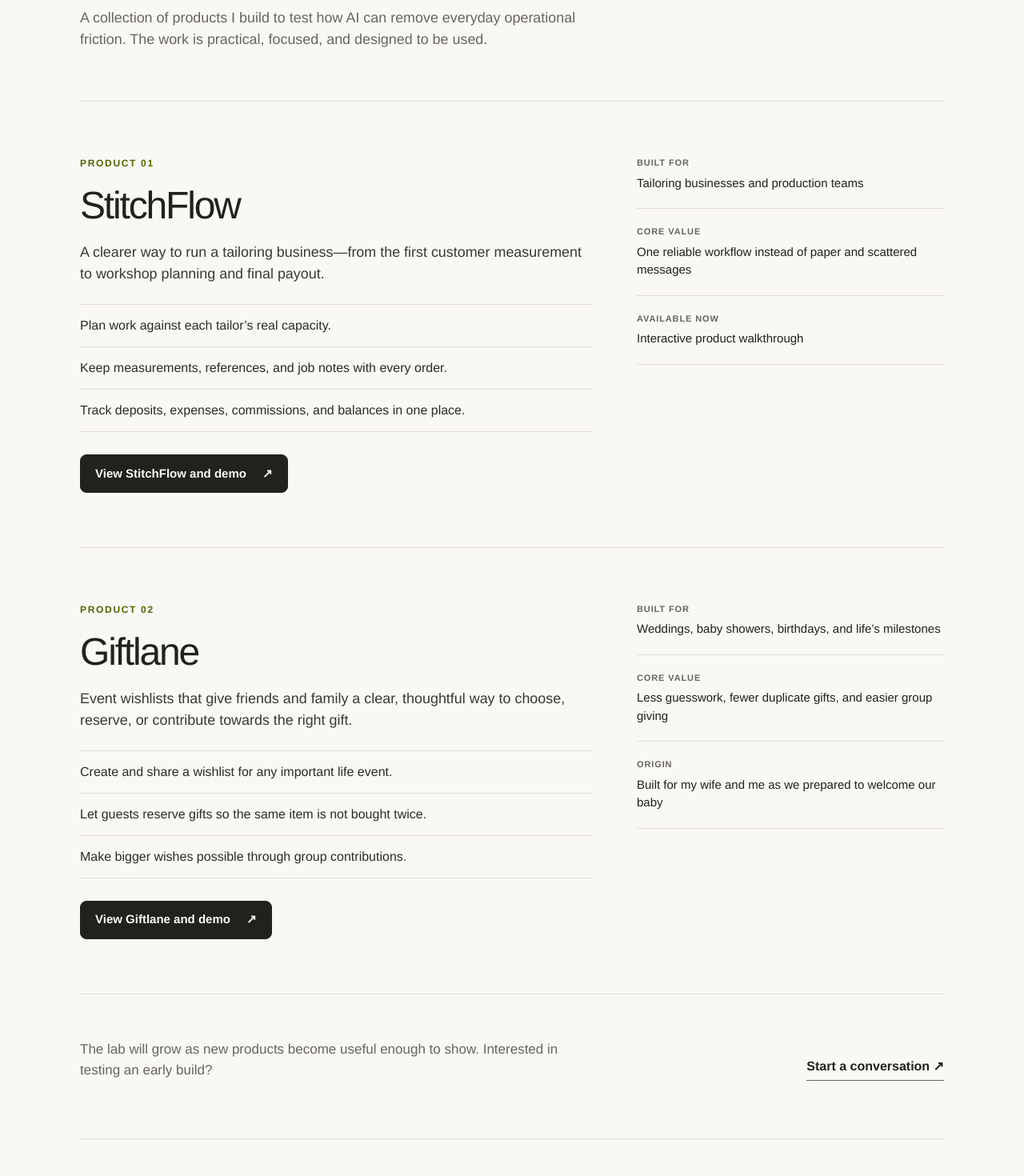
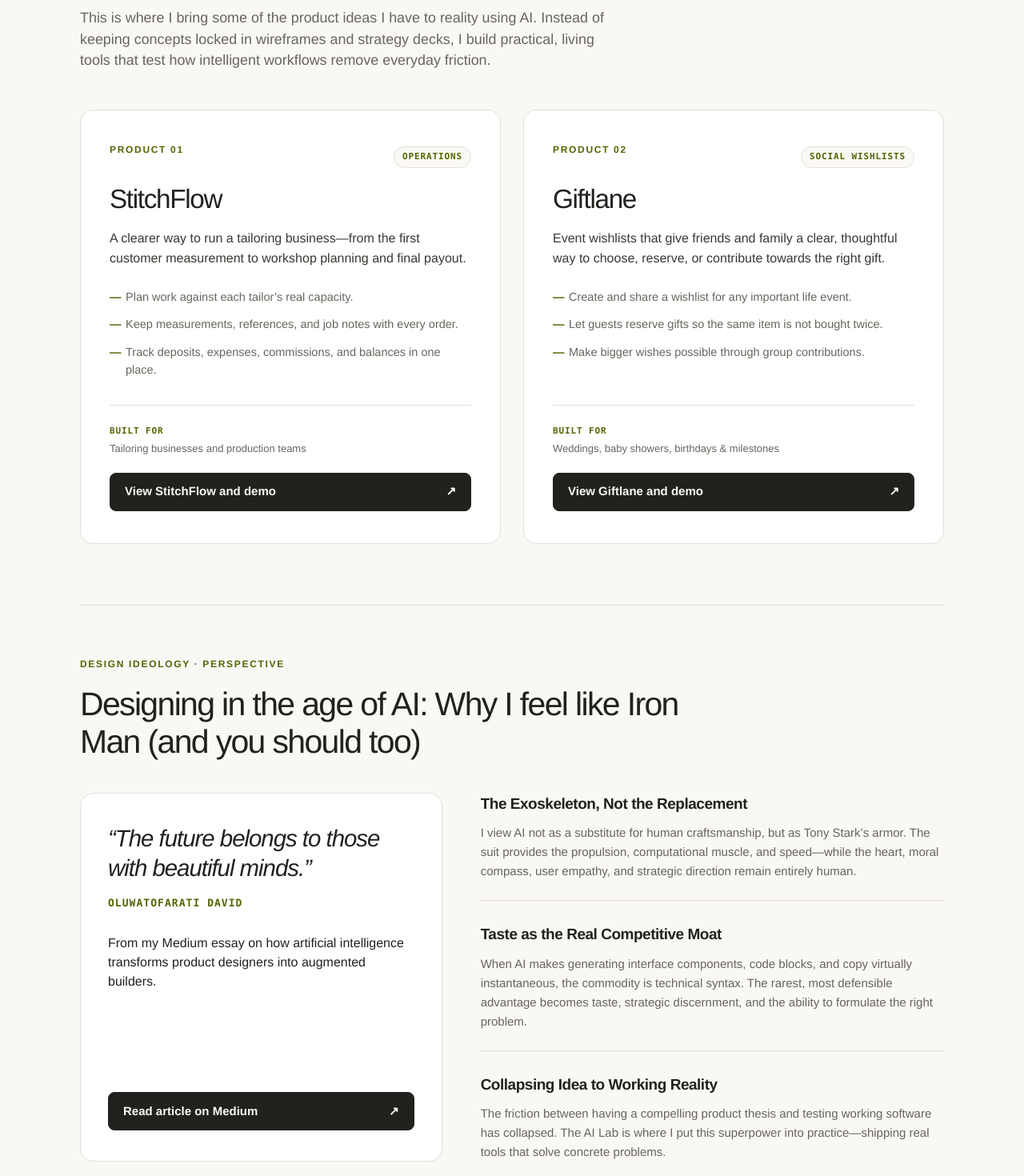
Before and after one commit to tophar/TofaPortfolio, a Next.js app: page /ai-lab in a window 1280 px wide. Shown: the part 280-1750 px from the top of the page at 80% size. Built offline with nearby package versions, Linux system fonts and the light colour scheme; no server answers.

Commit message:
refactor(ai-lab): update messaging and navigation
Refined the AI Lab positioning to emphasize product development and design ideology, updated site metadata, and adjusted the homepage call-to-action.

```diff
--- a/app/ai-lab/page.tsx
+++ b/app/ai-lab/page.tsx
@@ -3,12 +3,12 @@
 import { SiteFooter, SiteHeader } from "../site-chrome";
 
 export const metadata: Metadata = {
-  title: "AI Lab — Tofa David",
+  title: "AI Lab & Design Ideology — Tofa David",
   description:
-    "Practical products built by Tofa David, including StitchFlow and Giftlane.",
+    "Where ideas become reality using AI. Practical products built by Tofa David, exploring AI as a creative exoskeleton and featuring the essay 'Designing in the Age of AI: Why I Feel Like Iron Man'.",
   openGraph: {
-    title: "AI Lab — Tofa David",
-    description: "Practical AI products built to remove real operational friction.",
+    title: "AI Lab & Design Ideology — Tofa David",
+    description: "Where ideas become reality using AI. Practical tools and design perspectives on AI as a creative exoskeleton.",
   },
 };
 
@@ -31,95 +31,149 @@
 
       <section className="page-hero ai-lab-hero">
         <p className="eyebrow">AI Lab</p>
-        <h1>Small tools for real work.</h1>
+        <h1>Where ideas become reality with AI.</h1>
         <p className="page-dek">
-          A collection of products I build to test how AI can remove everyday
-          operational friction. The work is practical, focused, and designed to
-          be used.
+          This is where I bring some of the product ideas I have to reality using AI.
+          Instead of keeping concepts locked in wireframes and strategy decks, I build
+          practical, living tools that test how intelligent workflows remove everyday friction.
         </p>
       </section>
 
-      <section className="lab-feature" aria-labelledby="stitchflow-title">
-        <div className="lab-feature-copy">
-          <p className="eyebrow">Product 01</p>
+      {/* Product Cards Beside Each Other */}
+      <section className="lab-products-section" aria-label="AI Lab Products">
+        <div className="lab-products-grid">
+          {/* Card 1: StitchFlow */}
+          <article className="lab-product-card" id="card-stitchflow">
+            <div className="lab-product-card-body">
+              <div className="lab-product-card-top">
+                <span className="eyebrow">Product 01</span>
+                <span className="lab-product-badge">Operations</span>
+              </div>
               <h2 id="stitchflow-title">StitchFlow</h2>
-          <p className="lab-feature-lead">
+              <p className="lab-product-card-lead">
                 A clearer way to run a tailoring business—from the first customer
                 measurement to workshop planning and final payout.
               </p>
 
-          <ul className="lab-value-list">
+              <ul className="lab-product-card-values">
                 {stitchflowValues.map((point) => (
                   <li key={point}>{point}</li>
                 ))}
               </ul>
+            </div>
 
+            <div className="lab-product-card-footer">
+              <div className="lab-product-meta-row">
+                <span>Built for</span>
+                <span>Tailoring businesses and production teams</span>
+              </div>
               <Link
                 href="/ai-lab/stitchflow"
-            className="button button-primary"
+                className="button button-primary lab-product-card-cta"
                 id="stitchflow-view-cta"
               >
                 View StitchFlow and demo <span aria-hidden="true">↗</span>
               </Link>
             </div>
+          </article>
 
-        <dl className="lab-feature-meta">
-          <div>
-            <dt>Built for</dt>
-            <dd>Tailoring businesses and production teams</dd>
+          {/* Card 2: Giftlane */}
+          <article className="lab-product-card" id="card-giftlane">
+            <div className="lab-product-card-body">
+              <div className="lab-product-card-top">
+                <span className="eyebrow">Product 02</span>
+                <span className="lab-product-badge">Social Wishlists</span>
               </div>
-          <div>
-            <dt>Core value</dt>
-            <dd>One reliable workflow instead of paper and scattered messages</dd>
-          </div>
-          <div>
-            <dt>Available now</dt>
-            <dd>Interactive product walkthrough</dd>
-          </div>
-        </dl>
-      </section>
-
-      <section
-        className="lab-feature lab-feature--giftlane"
-        aria-labelledby="giftlane-title"
-      >
-        <div className="lab-feature-copy">
-          <p className="eyebrow">Product 02</p>
               <h2 id="giftlane-title">Giftlane</h2>
-          <p className="lab-feature-lead">
+              <p className="lab-product-card-lead">
                 Event wishlists that give friends and family a clear, thoughtful way
                 to choose, reserve, or contribute towards the right gift.
               </p>
 
-          <ul className="lab-value-list">
+              <ul className="lab-product-card-values">
                 {giftlaneValues.map((point) => (
                   <li key={point}>{point}</li>
                 ))}
               </ul>
+            </div>
 
+            <div className="lab-product-card-footer">
+              <div className="lab-product-meta-row">
+                <span>Built for</span>
+                <span>Weddings, baby showers, birthdays & milestones</span>
+              </div>
               <Link
                 href="/ai-lab/giftlane"
-            className="button button-primary"
+                className="button button-primary lab-product-card-cta"
                 id="giftlane-view-cta"
               >
                 View Giftlane and demo <span aria-hidden="true">↗</span>
               </Link>
             </div>
+          </article>
+        </div>
+      </section>
 
-        <dl className="lab-feature-meta">
-          <div>
-            <dt>Built for</dt>
-            <dd>Weddings, baby showers, birthdays, and life&rsquo;s milestones</dd>
+      {/* Design Ideology Section (Below Actual Products Cards) */}
+      <section className="lab-ideology" aria-labelledby="lab-ideology-heading">
+        <div className="lab-ideology-header">
+          <p className="eyebrow">Design Ideology · Perspective</p>
+          <h2 id="lab-ideology-heading">
+            Designing in the age of AI: Why I feel like Iron Man (and you should too)
+          </h2>
         </div>
-          <div>
-            <dt>Core value</dt>
-            <dd>Less guesswork, fewer duplicate gifts, and easier group giving</dd>
+
+        <div className="lab-ideology-body">
+          <div className="lab-ideology-quote-block">
+            <div className="lab-ideology-quote-content">
+              <blockquote>
+                “The future belongs to those with beautiful minds.”
+              </blockquote>
+              <p className="lab-ideology-author">Oluwatofarati David</p>
+              <p className="lab-ideology-article-meta">
+                From my Medium essay on how artificial intelligence transforms product designers into augmented builders.
+              </p>
             </div>
-          <div>
-            <dt>Origin</dt>
-            <dd>Built for my wife and me as we prepared to welcome our baby</dd>
+            <a
+              href="https://medium.com/@tophar95/designing-in-the-age-of-ai-why-i-feel-like-iron-man-and-you-should-too-57ad2afd182c"
+              target="_blank"
+              rel="noopener noreferrer"
+              className="button button-primary lab-ideology-cta"
+              id="medium-article-link"
+            >
+              Read article on Medium <span aria-hidden="true">↗</span>
+            </a>
           </div>
-        </dl>
+
+          <div className="lab-ideology-summary">
+            <div className="lab-ideology-point">
+              <h3>The Exoskeleton, Not the Replacement</h3>
+              <p>
+                I view AI not as a substitute for human craftsmanship, but as Tony Stark’s armor.
+                The suit provides the propulsion, computational muscle, and speed—while the heart,
+                moral compass, user empathy, and strategic direction remain entirely human.
+              </p>
+            </div>
+
+            <div className="lab-ideology-point">
+              <h3>Taste as the Real Competitive Moat</h3>
+              <p>
+                When AI makes generating interface components, code blocks, and copy virtually instantaneous,
+                the commodity is technical syntax. The rarest, most defensible advantage becomes taste,
+                strategic discernment, and the ability to formulate the right problem.
+              </p>
+            </div>
+
+            <div className="lab-ideology-point">
+              <h3>Collapsing Idea to Working Reality</h3>
+              <p>
+                The friction between having a compelling product thesis and testing working software
+                has collapsed. The AI Lab is where I put this superpower into practice—shipping real tools
+                that solve concrete problems.
+              </p>
+            </div>
+          </div>
+        </div>
       </section>
 
       <section className="lab-note">
--- a/app/globals.css
+++ b/app/globals.css
@@ -606,7 +606,7 @@
 .work-section, .approach-section, .about-section, .contact-section,
 .page-hero, .about-story, .philosophy-section, .career-section, .personal-section,
 .case-hero, .case-visual-wrap, .case-metrics, .case-section, .case-gallery, .next-project,
-.ai-lab-hero, .lab-feature, .lab-note, .stitchflow-demo, .stitchflow-value,
+.ai-lab-hero, .lab-products-section, .lab-ideology, .lab-feature, .lab-note, .stitchflow-demo, .stitchflow-value,
 .stitchflow-capabilities, .stitchflow-next, .giftlane-hero, .giftlane-demo,
 .giftlane-story, .giftlane-value, .giftlane-flow, .giftlane-next {
   width: min(1080px, calc(100% - 140px));
@@ -675,7 +675,7 @@
   transition: background-color 200ms ease, color 200ms ease, border-color 200ms ease;
 }
 .approach-grid span, .philosophy-grid span { display: block; margin-bottom: 48px; font: 700 12px/1 var(--font-mono); }
-.approach-grid h3 { font-size: 24px; line-height: 1.2; }
+.approach-grid h3 { font-size: 24px; line-height: 1.2; color: var(--card-approach-desc); }
 .approach-grid p { margin: 16px 0 0; color: var(--card-approach-desc); font-size: 15px; line-height: 1.55; }
 
 .about-section { display: grid; grid-template-columns: .82fr 1.18fr; gap: 72px; padding: 96px 0; border-top: 1px solid var(--line); transition: border-color 200ms ease; }
@@ -794,7 +794,7 @@
   .site-header, .hero, .proof, .work-section, .approach-section, .about-section, .contact-section,
   .site-footer, .page-hero, .about-story, .philosophy-section, .career-section, .personal-section,
   .case-hero, .case-visual-wrap, .case-metrics, .case-section, .case-gallery, .next-project,
-  .ai-lab-hero, .lab-feature, .lab-note, .stitchflow-demo, .stitchflow-value,
+  .ai-lab-hero, .lab-products-section, .lab-ideology, .lab-feature, .lab-note, .stitchflow-demo, .stitchflow-value,
   .stitchflow-capabilities, .stitchflow-next, .giftlane-hero, .giftlane-demo,
   .giftlane-story, .giftlane-value, .giftlane-flow, .giftlane-next { width: min(100% - 64px, 640px); }
   .site-header { padding: 20px 0; }
@@ -804,10 +804,11 @@
   h1 { font-size: clamp(34px, 7vw, 48px); }
   .hero-art {
     width: 100%;
-    max-width: 280px;
-    height: 390px;
+    max-width: 100%;
+    height: 420px;
     min-height: auto;
-    margin: 0 auto;
+    margin: 0;
+    border-radius: 16px;
   }
   .hero-portrait img {
     object-position: top center;
@@ -847,7 +848,7 @@
   .site-header, .hero, .proof, .work-section, .approach-section, .about-section, .contact-section,
   .site-footer, .page-hero, .about-story, .philosophy-section, .career-section, .personal-section,
   .case-hero, .case-visual-wrap, .case-metrics, .case-section, .case-gallery, .next-project,
-  .ai-lab-hero, .lab-feature, .lab-note, .stitchflow-demo, .stitchflow-value,
+  .ai-lab-hero, .lab-products-section, .lab-ideology, .lab-feature, .lab-note, .stitchflow-demo, .stitchflow-value,
   .stitchflow-capabilities, .stitchflow-next, .giftlane-hero, .giftlane-demo,
   .giftlane-story, .giftlane-value, .giftlane-flow, .giftlane-next { width: calc(100% - 40px); }
   .brand > span:last-child { font-size: 15px; }
@@ -859,10 +860,11 @@
   .button { width: 100%; }
   .hero-art {
     width: 100%;
-    max-width: 250px;
-    height: 340px;
+    max-width: 100%;
+    height: 350px;
     min-height: auto;
-    margin: 0 auto;
+    margin: 0;
+    border-radius: 16px;
   }
   .hero-portrait img {
     object-position: top center;
@@ -1383,7 +1385,243 @@
 
 /* Cleaner editorial treatment for the lab and product story */
 .ai-lab-hero {
-  padding: 76px 0 64px;
+  padding: 76px 0 48px;
+}
+
+/* AI Lab Products Side-by-Side Cards */
+.lab-products-section {
+  padding: 0 0 76px;
+}
+
+.lab-products-grid {
+  display: grid;
+  grid-template-columns: repeat(2, minmax(0, 1fr));
+  gap: 28px;
+  align-items: stretch;
+}
+
+.lab-product-card {
+  display: flex;
+  flex-direction: column;
+  justify-content: space-between;
+  padding: 40px 36px;
+  border: 1px solid var(--line);
+  border-radius: 16px;
+  background: var(--card);
+  transition: border-color 200ms ease, background-color 200ms ease;
+}
+
+.lab-product-card:hover {
+  border-color: var(--text-muted);
+}
+
+.lab-product-card-top {
+  display: flex;
+  align-items: center;
+  justify-content: space-between;
+  gap: 12px;
+  margin-bottom: 16px;
+}
+
+.lab-product-badge {
+  font-family: var(--font-mono);
+  font-size: 11px;
+  font-weight: 700;
+  letter-spacing: 0.08em;
+  text-transform: uppercase;
+  padding: 4px 10px;
+  border-radius: 999px;
+  border: 1px solid var(--line);
+  color: var(--accent-eyebrow);
+  background: var(--bg);
+}
+
+.lab-product-card h2 {
+  font-size: clamp(28px, 2.6vw, 38px);
+  font-weight: 500;
+  line-height: 1.15;
+  letter-spacing: -0.04em;
+  color: var(--text);
+  margin: 0 0 16px;
+}
+
+.lab-product-card-lead {
+  color: var(--text-intro);
+  font-size: 16px;
+  line-height: 1.6;
+  margin: 0 0 24px;
+}
+
+.lab-product-card-values {
+  list-style: none;
+  padding: 0;
+  margin: 0 0 32px;
+  display: flex;
+  flex-direction: column;
+  gap: 12px;
+}
+
+.lab-product-card-values li {
+  position: relative;
+  padding-left: 20px;
+  font-size: 14.5px;
+  line-height: 1.55;
+  color: var(--text-muted);
+}
+
+.lab-product-card-values li::before {
+  content: "—";
+  position: absolute;
+  left: 0;
+  color: var(--accent-eyebrow);
+  font-weight: 700;
+}
+
+.lab-product-card-footer {
+  margin-top: auto;
+  display: flex;
+  flex-direction: column;
+  gap: 20px;
+  padding-top: 24px;
+  border-top: 1px solid var(--line);
+}
+
+.lab-product-meta-row {
+  display: flex;
+  flex-direction: column;
+  gap: 4px;
+  font-size: 13px;
+  color: var(--text-muted);
+}
+
+.lab-product-meta-row span:first-child {
+  font-family: var(--font-mono);
+  font-size: 11px;
+  font-weight: 700;
+  text-transform: uppercase;
+  letter-spacing: 0.08em;
+  color: var(--accent-eyebrow);
+}
+
+.lab-product-card-cta {
+  width: 100%;
+  justify-content: space-between;
+}
+
+@media (max-width: 900px) {
+  .lab-products-grid {
+    grid-template-columns: 1fr;
+    gap: 20px;
+  }
+  .lab-product-card {
+    padding: 32px 24px;
+  }
+}
+
+/* AI Lab Ideology & Medium Article Section */
+.lab-ideology {
+  padding: 64px 0 76px;
+  border-top: 1px solid var(--line);
+  transition: border-color 200ms ease;
+}
+
+.lab-ideology-header {
+  margin-bottom: 40px;
+}
+
+.lab-ideology-header h2 {
+  max-width: 820px;
+  font-size: clamp(28px, 3.2vw, 42px);
+  font-weight: 500;
+  line-height: 1.15;
+  letter-spacing: -0.04em;
+  color: var(--text);
+}
+
+.lab-ideology-body {
+  display: grid;
+  grid-template-columns: minmax(0, 1fr) minmax(0, 1.28fr);
+  gap: 48px;
+  align-items: stretch;
+}
+
+.lab-ideology-quote-block {
+  display: flex;
+  flex-direction: column;
+  justify-content: space-between;
+  padding: 38px 34px;
+  border: 1px solid var(--line);
+  border-radius: 16px;
+  background: var(--card);
+  transition: background-color 200ms ease, border-color 200ms ease;
+}
+
+.lab-ideology-quote-block blockquote {
+  margin: 0 0 16px;
+  font-size: clamp(22px, 2.3vw, 30px);
+  font-weight: 500;
+  line-height: 1.25;
+  letter-spacing: -0.035em;
+  color: var(--text);
+  font-style: italic;
+}
+
+.lab-ideology-author {
+  margin: 0 0 28px;
+  font-family: var(--font-mono);
+  font-size: 13px;
+  font-weight: 700;
+  letter-spacing: 0.08em;
+  text-transform: uppercase;
+  color: var(--accent-eyebrow);
+}
+
+.lab-ideology-cta {
+  width: 100%;
+  justify-content: space-between;
+}
+
+.lab-ideology-summary {
+  display: flex;
+  flex-direction: column;
+  justify-content: center;
+  gap: 28px;
+}
+
+.lab-ideology-point {
+  padding-bottom: 24px;
+  border-bottom: 1px solid var(--line);
+  transition: border-color 200ms ease;
+}
+
+.lab-ideology-point:last-child {
+  padding-bottom: 0;
+  border-bottom: 0;
+}
+
+.lab-ideology-point h3 {
+  margin: 0 0 10px;
+  font-size: 19px;
+  font-weight: 600;
+  letter-spacing: -0.025em;
+  color: var(--text);
+}
+
+.lab-ideology-point p {
+  margin: 0;
+  font-size: 15px;
+  line-height: 1.6;
+  color: var(--text-muted);
+}
+
+@media (max-width: 900px) {
+  .lab-ideology-body {
+    grid-template-columns: 1fr;
+    gap: 36px;
+  }
+  .lab-ideology-quote-block {
+    padding: 32px 24px;
+  }
 }
 
 .lab-feature {
--- a/app/page.tsx
+++ b/app/page.tsx
@@ -38,7 +38,7 @@
               src="https://i.ibb.co/mFCLrCh6/ezgif-80fcf79d8645e61c.gif"
               alt="Oluwatofarati Tofa David"
               fill
-              sizes="(max-width: 560px) 250px, (max-width: 900px) 280px, 320px"
+              sizes="(max-width: 560px) calc(100vw - 40px), (max-width: 900px) 640px, 320px"
               priority
               referrerPolicy="no-referrer"
             />
@@ -78,17 +78,18 @@
         </div>
 
         <div className="lab-callout-card" id="home-ai-lab-callout">
-          <div>
+          <div className="lab-callout-copy">
             <p className="eyebrow">AI Lab</p>
-            <h3>StitchFlow</h3>
+            <h3>Where ideas become reality using AI</h3>
             <p>
-              A practical operations product for tailoring businesses, with an
-              interactive walkthrough of the core workflow.
+              This is where I bring some of the product ideas I have to reality using AI—building practical, working tools that test how intelligent workflows remove real operational friction.
             </p>
           </div>
-          <Link href="/ai-lab/stitchflow" className="text-link">
-            View product and demo ↗
-          </Link>
+          <div className="lab-callout-actions">
+            <Link href="/ai-lab" className="button button-secondary" id="home-explore-ai-lab">
+              Explore AI Lab & Ideology <span aria-hidden="true">→</span>
+            </Link>
+          </div>
         </div>
       </section>
 
--- a/metadata.json
+++ b/metadata.json
@@ -1,6 +1,6 @@
 {
   "name": "Tofa David — Product Design & Strategy",
-  "description": "Portfolio showcasing product design, strategy, and growth leadership with in-depth case studies, plus My AI Lab featuring interactive software builds.",
+  "description": "Portfolio showcasing product design, strategy, and growth leadership with in-depth case studies, plus an AI Lab where product ideas become reality using AI and design ideology.",
   "requestFramePermissions": [],
   "majorCapabilities": ["MAJOR_CAPABILITY_SERVER_SIDE_GEMINI_API"]
 }
```
Lines whose indentation alone changed are shown as unchanged.
